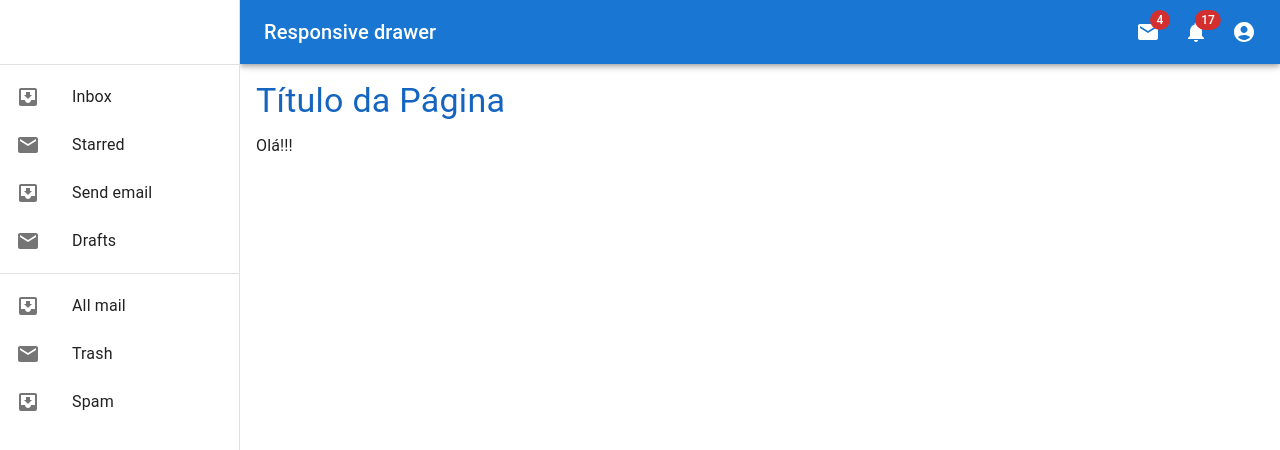
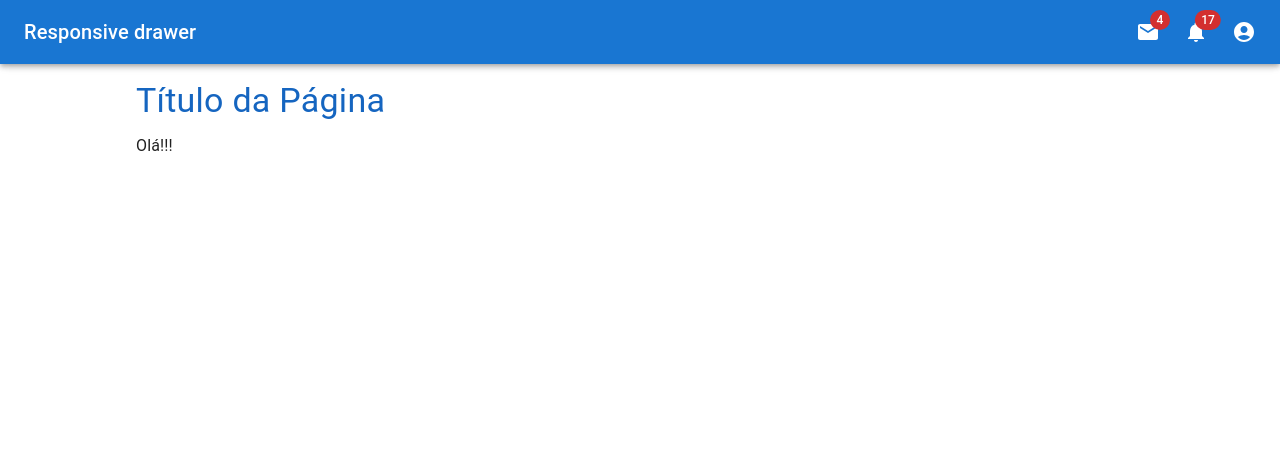
Before and after one commit to juniorbocelli/viva_saudavel, a React (Create React App) app: page / in a window 1280 px wide. Shown: the top 450 px of the page. Built offline with nearby package versions, Linux system fonts and the light colour scheme.

Commit message:
Alter sidebar and navbar;

```diff
--- a/src/features/navigation/Navigation/components/Navbar/index.tsx
+++ b/src/features/navigation/Navigation/components/Navbar/index.tsx
@@ -132,10 +132,6 @@ export default function Navbar(props: INavbarProps) {
     <Box sx={{ flexGrow: 1 }}>
       <AppBar
         position="fixed"
-        sx={{
-          width: { sm: `calc(100% - ${drawerWidth}px)` },
-          ml: { sm: `${drawerWidth}px` },
-        }}
       >
         <Toolbar>
 
--- a/src/features/navigation/Navigation/components/Sidebar/content.tsx
+++ b/src/features/navigation/Navigation/components/Sidebar/content.tsx
@@ -13,7 +13,6 @@ import InboxIcon from '@mui/icons-material/MoveToInbox';
 
 const drawerContent = (
   <div>
-    <Toolbar />
     <Divider />
     <List>
       {['Inbox', 'Starred', 'Send email', 'Drafts'].map((text, index) => (
--- a/src/features/navigation/Navigation/components/Sidebar/index.tsx
+++ b/src/features/navigation/Navigation/components/Sidebar/index.tsx
@@ -2,7 +2,12 @@ import React from 'react';
 import {
   Box,
   Drawer,
+  IconButton,
+
+  useTheme,
 } from '@mui/material';
+
+import { Close as CloseIcon } from '@mui/icons-material';
 
 import drawerContent from './content';
 
@@ -19,6 +24,8 @@ interface ISidebarProps {
 };
 
 export default function Sidebar(props: ISidebarProps) {
+  const theme = useTheme();
+
   const {
     window,
 
@@ -36,7 +43,7 @@ export default function Sidebar(props: ISidebarProps) {
   return (
     <Box
       component="nav"
-      sx={{ width: { sm: drawerWidth }, flexShrink: { sm: 0 } }}
+      sx={{ flexShrink: { sm: 0 } }}
       aria-label="mailbox folders"
     >
       {/* The implementation can be swapped with js to avoid SEO duplication of links. */}
@@ -50,19 +57,21 @@ export default function Sidebar(props: ISidebarProps) {
         }}
         sx={{
           display: { xs: 'block', sm: 'none' },
-          '& .MuiDrawer-paper': { boxSizing: 'border-box', width: drawerWidth },
+          '& .MuiDrawer-paper': { boxSizing: 'border-box', width: '100%' },
         }}
       >
-        {drawerContent}
-      </Drawer>
-      <Drawer
-        variant="permanent"
-        sx={{
-          display: { xs: 'none', sm: 'block' },
-          '& .MuiDrawer-paper': { boxSizing: 'border-box', width: drawerWidth },
-        }}
-        open
-      >
+        {/* Close Button */}
+        <IconButton
+          color="inherit"
+          aria-label="close drawer"
+          edge="start"
+          onClick={handleDrawerToggle}
+          size="large"
+          sx={{ ml: theme.spacing(1),  width: '50px', height: '50px' }}
+        >
+          <CloseIcon sx={{ fontSize: '2.7rem' }} />
+        </IconButton>
+
         {drawerContent}
       </Drawer>
     </Box>
```
Also changed, not shown: 1 other file (tests, documents, lock files or other folders).
